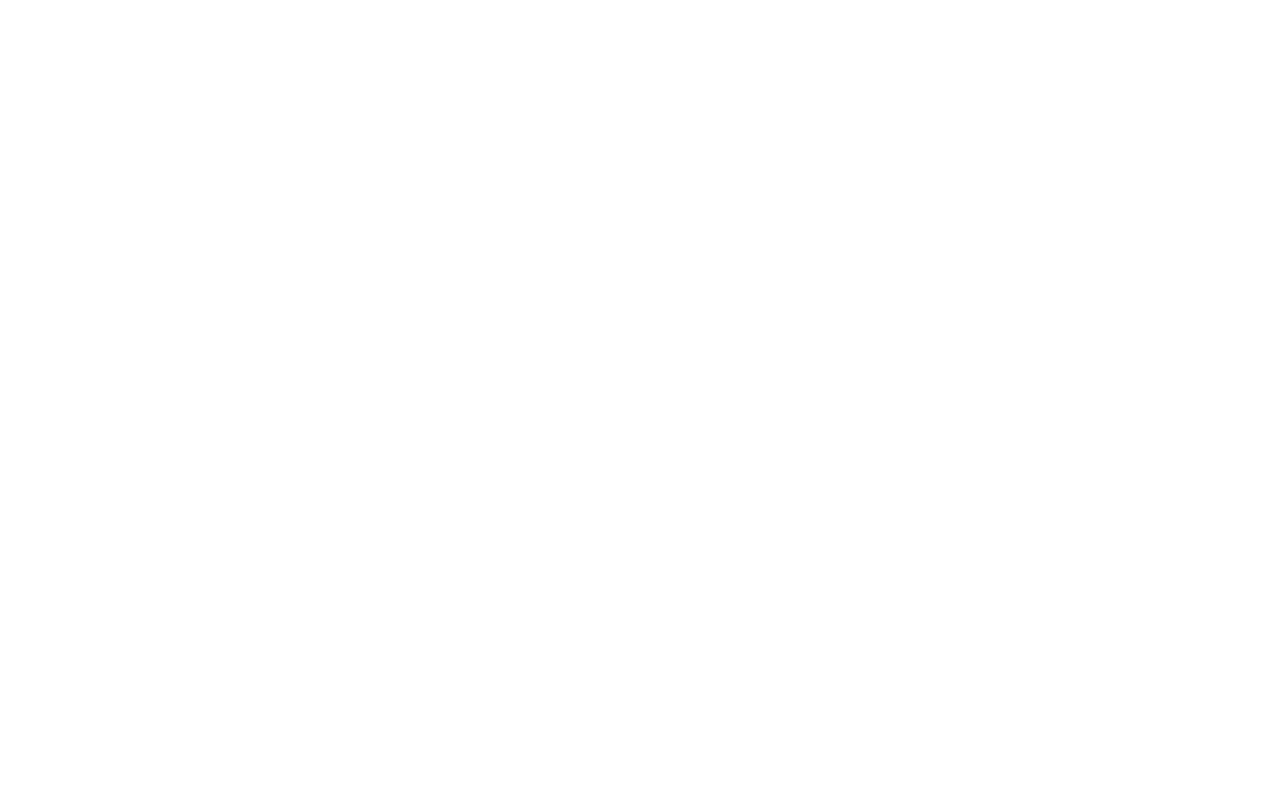
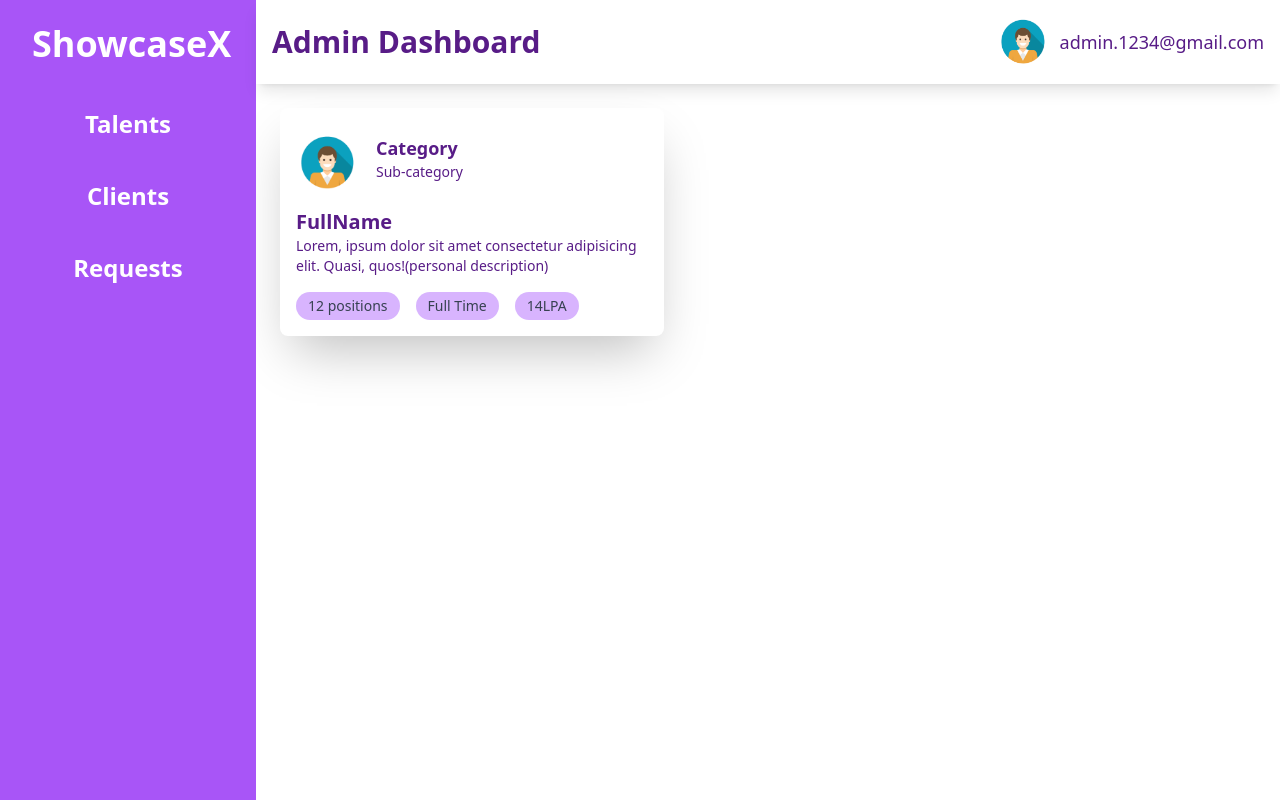
Before and after one commit to devanshag89/Innovative_Incubators_advitiyaXjpd, a React (Vite) app in the folder frontend/: page /admin/talents in a window 1280 px wide. Before the commit this address had no page. Built offline with nearby package versions, Linux system fonts and the light colour scheme.

Commit message:
admin dashboard

```diff
--- a/frontend/src/Admin/AdminDashboard.jsx
+++ b/frontend/src/Admin/AdminDashboard.jsx
@@ -1,37 +1,58 @@
 import React from "react";
+import { Outlet, Link } from "react-router-dom";
 
 const AdminDashboard = () => {
   return (
-    <div className="flex h-screen">
-      <main className="flex-1 bg-gray-100 p-6">
-        <header className="flex justify-between items-center bg-white p-4 shadow rounded-md">
-          <h1 className="text-lg font-bold">Admin Dashboard</h1>
-          <div className="flex items-center space-x-4">
+    <div className="min-h-screen flex">
+      {/* Sidebar */}
+      <aside className="w-64 bg-purple-500 text-white h-screen pt-6 fixed">
+        <h1 className="text-4xl font-bold mb-8 ml-8 mb-24">ShowcaseX</h1>
+        <nav>
+          <ul className="mt-6">
+            <li className="mb-4">
+              <Link
+                to="talents"
+                className="block p-3 hover:bg-gray-100 hover:text-purple-700 text-white cursor-pointer font-semibold text-2xl text-center w-full transition-all duration-300"
+              >
+                Talents
+              </Link>
+            </li>
+            <li className="mb-4">
+              <Link to="clients" className="block p-3 hover:bg-gray-100 hover:text-purple-700 text-white cursor-pointer font-semibold text-2xl text-center w-full transition-all duration-300">
+                Clients
+              </Link>
+            </li>
+            <li className="mb-4">
+              <Link to="requests" className="block p-3 hover:bg-gray-100 hover:text-purple-700 text-white cursor-pointer font-semibold text-2xl text-center w-full transition-all duration-300">
+                Requests
+              </Link>
+            </li>
+          </ul>
+        </nav>
+      </aside>
+
+
+      <div className="flex-1 ml-64">
+
+        <header className="shadow-lg p-4 flex justify-between items-center sticky top-0">
+          <h3 className="text-3xl text-purple-900 font-semibold">Admin Dashboard</h3>
+          <div className="flex justify-between">
           <img
-              src="../images/admin.png"
-              alt="User"
-              className="w-10 h-10 rounded-full -mr-2"
-            />
-            <span className="material-icons">admin.1234@gmail.com</span>
+            src="../images/admin.png"
+            alt="Admin"
+            className="w-14 h-14 rounded-full object-cover border-4 border-white  mr-2 -mt-1"
+          />
+          <h3 className="text-lg text-purple-900 mt-3">admin.1234@gmail.com</h3>
+          </div>
 
-          </div>
+
         </header>
 
-        <section className="mt-6 grid grid-cols-3 gap-4">
-          <div className="bg-white p-4 shadow rounded-md">
-            <h2 className="text-sm text-gray-600">Count of talented people</h2>
-            <p className="text-lg font-bold">1.7M</p>
-          </div>
-          <div className="bg-white p-4 shadow rounded-md">
-            <h2 className="text-sm text-gray-600">Count hireres</h2>
-            <p className="text-lg font-bold">9M</p>
-          </div>
-        </section>
-        <section className="mt-6 bg-white p-4 shadow rounded-md">
-          <h2 className="text-lg font-bold">Technical Support</h2>
-          <p>Chart placeholder here</p>
-        </section>
-      </main>
+
+        <main className="p-6">
+          <Outlet />
+        </main>
+      </div>
     </div>
   );
 };
--- a/frontend/src/Admin/AdminLogin.jsx
+++ b/frontend/src/Admin/AdminLogin.jsx
@@ -16,13 +16,13 @@
         }
     };
   return (
-    <div className="h-screen bg-gradient-to-b from-gray-800 to-gray-900 flex items-center justify-center">
-        <img
-        src="/images/hero_banner.png"
+    <div className="h-screen bg-gradient-to-b  flex items-center justify-center">
+        {/* <img
+        src="/images/hero-banner.png"
         alt="background image"
-        className="absolute top-0 left-0 w-full h-full  border-2 opacity-50"
-      />
-      <div className="bg-white p-8 rounded-xl shadow-lg w-full max-w-md opacity-90">
+        className="absolute top-0 left-0 w-full h-full border-2 opacity-30"
+      /> */}
+      <div className=" p-8 rounded-xl  w-full max-w-md shadow-2xl bg-gray-100">
 
         <div className="flex flex-col items-center">
           <img
@@ -30,7 +30,7 @@
             alt="Admin"
             className="w-24 h-24 rounded-full object-cover border-4 border-white shadow-md"
           />
-          <h2 className="mt-4 text-xl font-semibold text-gray-800">Admin Portal</h2>
+          <h2 className="mt-4 text-xl font-semibold text-purple-900">Admin Portal</h2>
         </div>
 
 
@@ -45,7 +45,7 @@
               placeholder="email"
               value={email}
               onChange={(e)=>setEmail(e.target.value)}
-              className="w-full py-2 pl-10 pr-4 border border-gray-300 rounded-full focus:outline-none focus:ring-2 focus:ring-gray-500"
+              className="w-full py-2 pl-10 pr-4 border border-gray-300 rounded-full focus:outline-none focus:ring-2 focus:ring-purple-700"
             />
           </div>
 
@@ -59,12 +59,12 @@
               value={password}
               onChange={(e)=>setPassword(e.target.value)}
               placeholder="Password"
-              className="w-full py-2 pl-10 pr-4 border border-gray-300 rounded-full focus:outline-none focus:ring-2 focus:ring-gray-500"
+              className="w-full py-2 pl-10 pr-4 border border-gray-300 rounded-full focus:outline-none focus:ring-2 focus:ring-purple-700"
             />
           </div>
           <button
             type="submit"
-            className="w-full bg-gray-900 text-white font-semibold py-2 mt-6 rounded-full hover:bg-black transition duration-200 opacity-100"
+            className="w-full bg-purple-500 text-white font-semibold py-2 mt-6 rounded-full hover:bg-purple-700 transition duration-200 opacity-100"
           >
             Login
           </button>
--- /dev/null
+++ b/frontend/src/Admin/Card.jsx
@@ -0,0 +1,57 @@
+import React from "react";
+
+const Card = () => {
+
+    const skills = [
+        { text: "12 positions", bg: "bg-gray-100", textColor: "text-gray-700" },
+        { text: "Full Time", bg: "bg-red-100", textColor: "text-red-500" },
+        { text: "14LPA", bg: "bg-purple-100", textColor: "text-purple-500" },
+      ];
+  return (
+    <div className="max-w-sm bg-white shadow-2xl rounded-lg p-4 space-y-4">
+
+      <div className="flex items-center space-x-4">
+        <div className="w-16 h-16 rounded-full overflow-hidden mt-2 -mb-1">
+          <img
+            src="../images/admin.png"
+            alt="Company Logo"
+          />
+        </div>
+        <div>
+          <h3 className="text-lg font-semibold text-purple-900">Category</h3>
+          <p className="text-gray-500 text-sm text-purple-900">Sub-category</p>
+        </div>
+      </div>
+
+      <div>
+        <h2 className="text-xl font-bold text-purple-900">FullName</h2>
+        <p className="text-gray-600 text-sm text-purple-900">
+          Lorem, ipsum dolor sit amet consectetur adipisicing elit. Quasi, quos!(personal description)
+        </p>
+      </div>
+
+
+      <div className="flex space-x-4 text-sm">
+        {skills.map((skill, index) => (
+          <span
+            key={index}
+            className={`bg-purple-300 text-gray-700 px-3 py-1 rounded-full`}
+          >
+            {skill.text}
+          </span>
+        ))}
+      </div>
+
+      {/* <div className="flex space-x-4">
+        <button className="flex-1 bg-purple-300 text-purple-700 py-2 rounded-lg font-semibold hover:bg-gray-300">
+          Connect+
+        </button>
+        <button className="flex-1 bg-purple-600 text-white py-2 rounded-lg font-semibold hover:bg-purple-700">
+          Hire
+        </button>
+      </div> */}
+    </div>
+  );
+};
+
+export default Card;
--- /dev/null
+++ b/frontend/src/Admin/Clients.jsx
@@ -0,0 +1,11 @@
+import React from 'react'
+
+const Clients = () => {
+  return (
+    <div>
+      clients
+    </div>
+  )
+}
+
+export default Clients
--- /dev/null
+++ b/frontend/src/Admin/Requests.jsx
@@ -0,0 +1,11 @@
+import React from 'react'
+
+const Requests = () => {
+  return (
+    <div>
+      requets
+    </div>
+  )
+}
+
+export default Requests
--- /dev/null
+++ b/frontend/src/Admin/Talents.jsx
@@ -0,0 +1,12 @@
+import React from 'react'
+import Card from './Card';
+
+const Talents = () => {
+  return (
+    <div>
+      <Card/>
+    </div>
+  )
+}
+
+export default Talents;
--- a/frontend/src/App.jsx
+++ b/frontend/src/App.jsx
@@ -1,6 +1,6 @@
-
+import React from 'react';
 import './index.css';
-import { BrowserRouter as Router, Routes, Route } from "react-router-dom";
+import { BrowserRouter as Router, Routes, Route } from 'react-router-dom';
 import LoginForm from './Talent/Login';
 import SignupForm from './Talent/Signup';
 import CompleteProfile from './Talent/Talentprofile';
@@ -8,24 +8,32 @@
 import TalentDashboard from './Talent/TalentDashboard';
 import AdminLogin from './Admin/AdminLogin';
 import AdminDashboard from './Admin/AdminDashboard';
-
+import Talents from './Admin/Talents';
+import Clients from './Admin/Clients';
+import Requests from './Admin/Requests';
 
 function App() {
   return (
     <>
       <Router>
         <Routes>
-          <Route path='/talent-login' Component={LoginForm}/>
-          <Route path='/' Component={Dashboard}/>
-          <Route path='/talent' Component={TalentDashboard}/>
-          <Route path='/talent-signup' Component={SignupForm}/>
-          <Route path='/admin/login' Component={AdminLogin}/>
-          <Route path='/admin/' Component={AdminDashboard}/>
-          <Route path='/completeprofile' Component={CompleteProfile}/>
+          <Route path="/talent-login" Component={LoginForm} />
+          <Route path="/" Component={Dashboard} />
+          <Route path="/talent" Component={TalentDashboard} />
+          <Route path="/talent-signup" Component={SignupForm} />
+          <Route path="/admin/login" Component={AdminLogin} />
+
+          <Route path="/admin" element={<AdminDashboard />}>
+            <Route path="talents" element={<Talents />} />
+            <Route path="clients" element={<Clients />} />
+            <Route path="requests" element={<Requests />} />
+          </Route>
+
+          <Route path="/completeprofile" Component={CompleteProfile} />
         </Routes>
       </Router>
     </>
-  )
+  );
 }
 
-export default App
+export default App;
--- a/frontend/src/Home/Hero.jsx
+++ b/frontend/src/Home/Hero.jsx
@@ -38,7 +38,7 @@
         </a>
         <Link
           to="/talent-signup"
-          className="bg-white border border-gray-300 shadow-md hover:shadow-lg hover:bg-purple-500 hover:text-white transition-all py-3 px-6 rounded-lg flex items-center gap-4"
+          className="bg-white border border-gray-300 shadow-md hover:shadow-lg hover:bg-purple-500 hover:text-white transition-all py-3 px-6 rounded-lg flex items-center gap-4 cursor-pointer"
         >
           <span className="text-purple-900 font-medium">Looking to hire talent?</span>
           <span className="text-purple-900 text-lg font-bold">&gt;</span>
```
